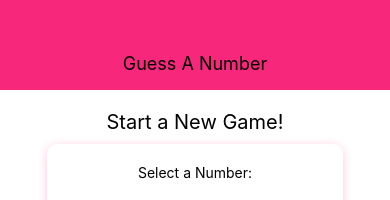
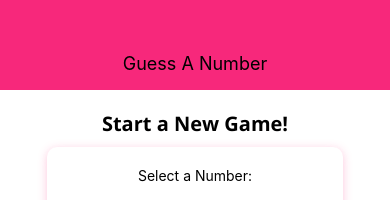
Before and after one commit to ECSYoung/React-Native-Number-Guessing-Game, a React Native app: screen / in a window 390 px wide. Shown: the top 200 px of the page. Built offline with nearby package versions, Linux system fonts and the light colour scheme.

Commit message:
changed fontFamily for startGameScreen title to open-sans-bold.

```diff
--- a/screens/StartGameScreen.js
+++ b/screens/StartGameScreen.js
@@ -113,7 +113,8 @@
     },
     title: {
         fontSize: 20,
-        marginVertical: 10
+        marginVertical: 10,
+        fontFamily: 'open-sans-bold'
     },
     inputContainer: {
         width: 300,
```
